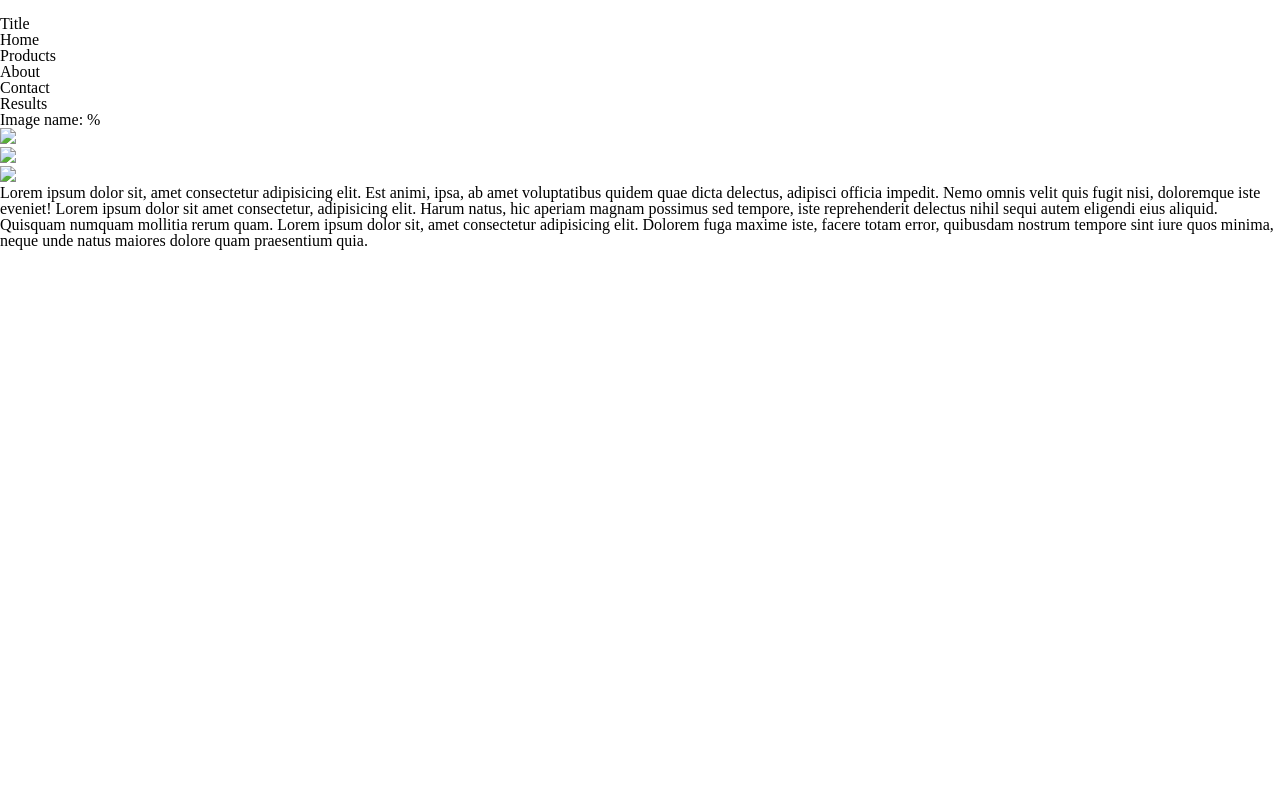
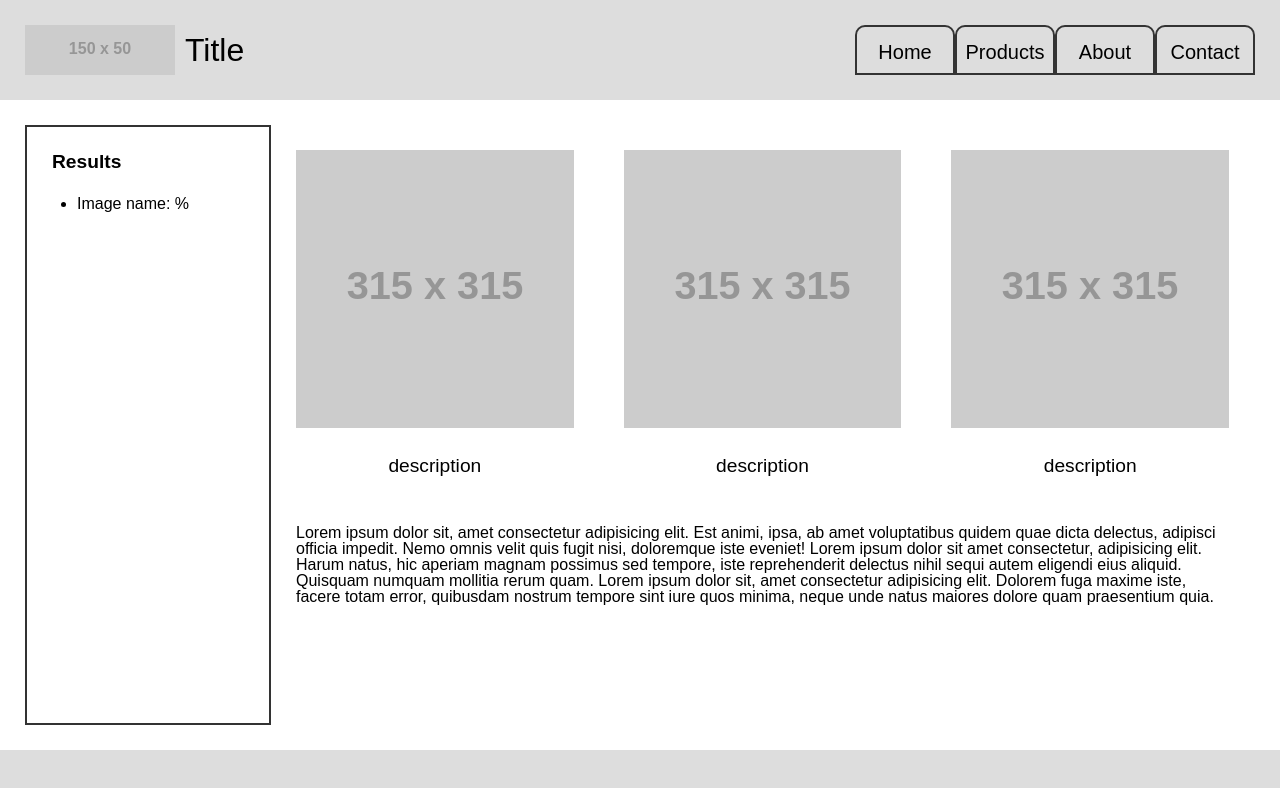
Before and after one commit to MarishaHoza/BusMall, a plain HTML site: page index.html in a window 1280 px wide. Drawn offline with Linux system fonts and the light colour scheme; placeholder pictures from the web are drawn by us.

Commit message:
wireframe

```diff
--- a/css/style.css
+++ b/css/style.css
@@ -0,0 +1,108 @@
+* {
+  box-sizing: border-box;
+}
+
+header {
+  height: 100px;
+  width: 100%;
+  background-color: #ddd;
+  overflow: hidden;
+  font-family: sans-serif;
+  padding: 25px;
+}
+
+main {
+  font-family: sans-serif;
+  padding: 25px;
+  overflow: hidden;
+}
+
+footer {
+  font-family: sans-serif;
+  padding: 25px;
+  height: 100px;
+  background-color: #ddd;
+}
+
+
+header > img {
+  float: left;
+  width: 150px;
+  height: 50px;
+}
+
+header > h1 {
+  float: left;
+  font-size: 2em;
+  line-height: 50px;
+  margin-left: 10px;
+}
+
+header > nav {
+  width: 400px;
+  float: right;
+  overflow: hidden;
+}
+
+header > nav li {
+  float: right;
+  height: 50px;
+  width: 100px;
+  border: 2px solid #333;
+  text-align: center;
+  font-size: 1.25em;
+  border-radius: 10px 10px 0px 0px;
+  line-height: 50px;
+}
+
+
+main > aside {
+  float: left;
+  width: 20%;
+  min-height: 600px;
+  border: 2px solid #333;
+  padding: 25px;
+}
+
+main > aside > h2 {
+  font-size: 1.2em;
+  font-weight: bold;
+}
+
+main > aside > ul {
+  margin-top: 25px;
+  list-style: initial;
+  margin-left: 25px;
+}
+
+main > section {
+  float: right;
+  width: 80%;
+}
+
+main > section > ul {
+  overflow: hidden;
+}
+
+main > section > ul > li {
+  float: left;
+  overflow: hidden;
+  width: 33.3%;
+  padding: 25px;
+}
+
+main > section > ul > li h3 {
+  text-align: center;
+  margin-top: 25px;
+  font-size: 1.2em;
+}
+
+main > section > ul > li img {
+  max-width: 100%;
+}
+
+main > section > article {
+  float: right;
+  min-height: 184px;
+  padding: 25px;
+}
--- a/index.html
+++ b/index.html
@@ -10,14 +10,14 @@
 </head>
 <body>
   <header>
-    <img src=""/>
+    <img src="https://placehold.it/150x50/111"/>
     <h1>Title</h1>
     <nav>
       <ul>
+        <li>Contact</li>
+        <li>About</li>
+        <li>Products</li>
         <li>Home</li>
-        <li>Products</li>
-        <li>About</li>
-        <li>Contact</li>
       </ul>
     </nav>
   </header>
@@ -30,9 +30,18 @@
     </aside>
     <section>
       <ul id="image-container">
-        <li><img src="image-1"></li>
-        <li><img src="image-2"></li>
-        <li><img src="image-3"></li>
+        <li>
+          <img src="https://placehold.it/315x315/111">
+          <h3>description</h3>
+        </li>
+        <li>
+          <img src="https://placehold.it/315x315/111">
+          <h3>description</h3>
+        </li>
+        <li>
+          <img src="https://placehold.it/315x315/111">
+          <h3>description</h3>
+        </li>
       </ul>
       <article>
         Lorem ipsum dolor sit, amet consectetur adipisicing elit. Est animi, ipsa, ab amet voluptatibus quidem quae dicta delectus, adipisci officia impedit. Nemo omnis velit quis fugit nisi, doloremque iste eveniet! Lorem ipsum dolor sit amet consectetur, adipisicing elit. Harum natus, hic aperiam magnam possimus sed tempore, iste reprehenderit delectus nihil sequi autem eligendi eius aliquid. Quisquam numquam mollitia rerum quam. Lorem ipsum dolor sit, amet consectetur adipisicing elit. Dolorem fuga maxime iste, facere totam error, quibusdam nostrum tempore sint iure quos minima, neque unde natus maiores dolore quam praesentium quia.
```
